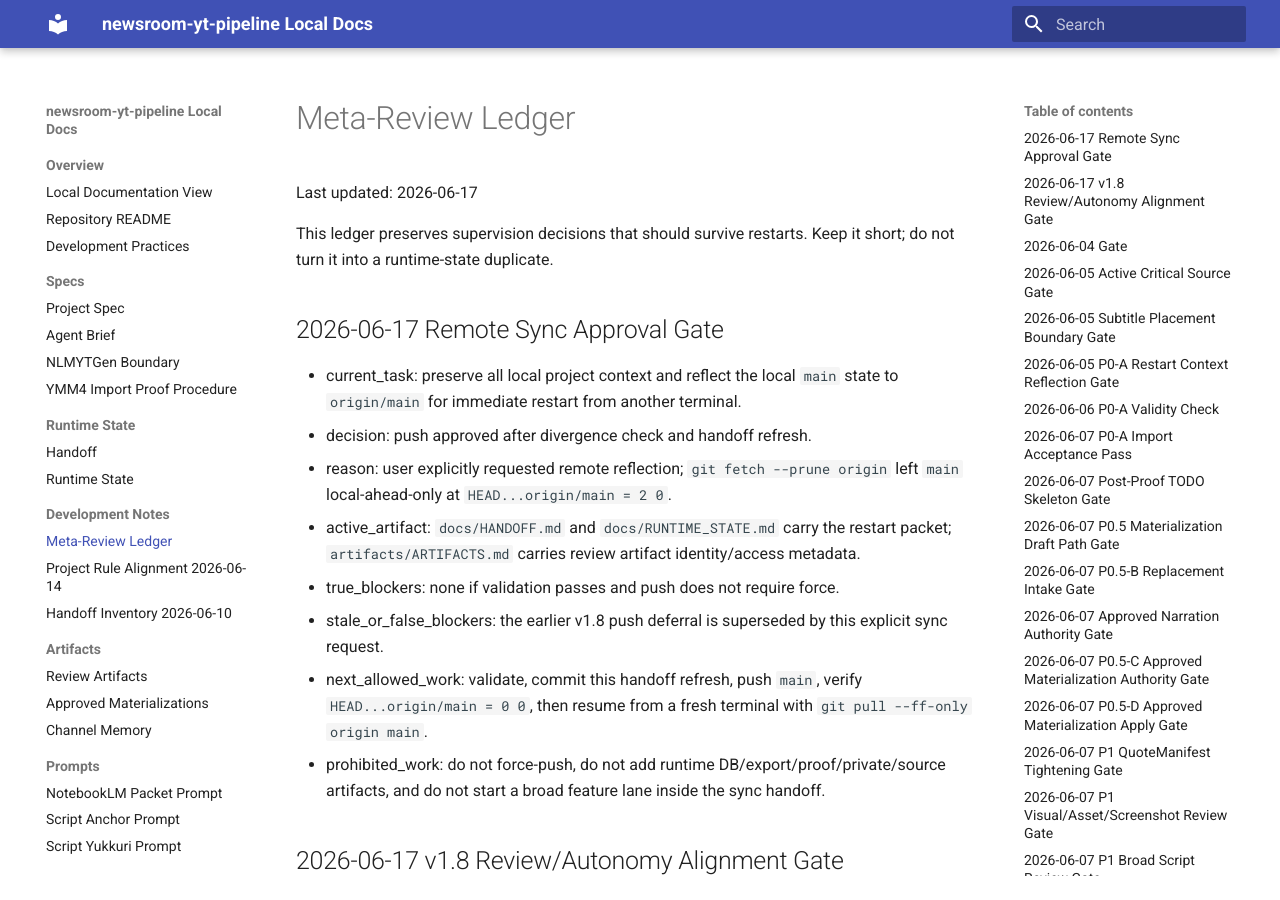
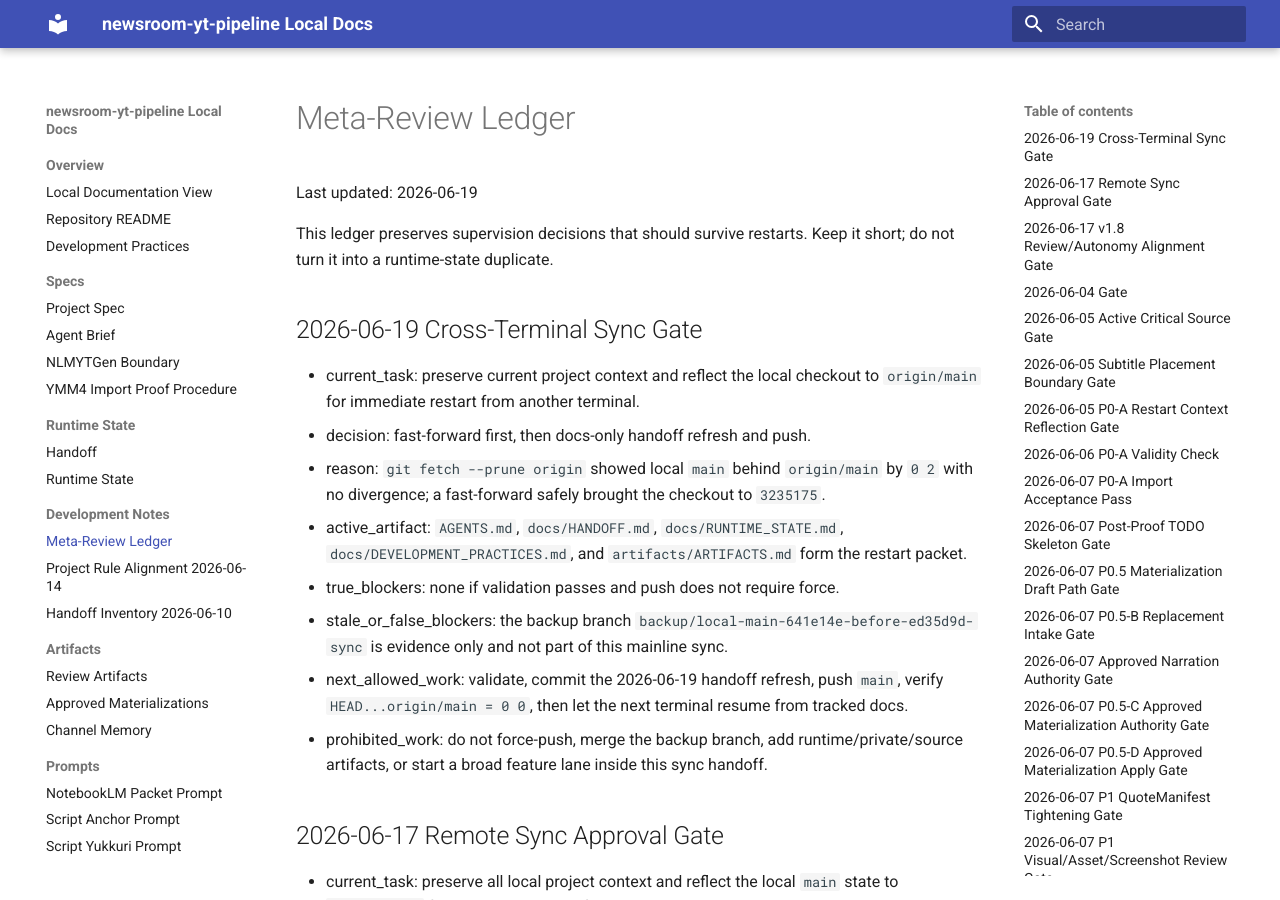
Before and after one commit to YuShimoji/newsroom-yt-pipeline, an MkDocs documentation site: the page built from .docs-view/docs/META_REVIEW_LEDGER.md, in a window 1280 px wide and 900 px high. Built offline with MkDocs 1.6.1 and Material for MkDocs 9.7.7, drawn with Linux system fonts in a browser that asks for light colours.

Commit message:
docs: refresh 2026-06-19 sync handoff

```diff
--- a/docs/META_REVIEW_LEDGER.md
+++ b/docs/META_REVIEW_LEDGER.md
@@ -1,8 +1,19 @@
 # Meta-Review Ledger
 
-Last updated: 2026-06-17
+Last updated: 2026-06-19
 
 This ledger preserves supervision decisions that should survive restarts. Keep it short; do not turn it into a runtime-state duplicate.
+
+## 2026-06-19 Cross-Terminal Sync Gate
+
+- current_task: preserve current project context and reflect the local checkout to `origin/main` for immediate restart from another terminal.
+- decision: fast-forward first, then docs-only handoff refresh and push.
+- reason: `git fetch --prune origin` showed local `main` behind `origin/main` by `0 2` with no divergence; a fast-forward safely brought the checkout to `3235175`.
+- active_artifact: `AGENTS.md`, `docs/HANDOFF.md`, `docs/RUNTIME_STATE.md`, `docs/DEVELOPMENT_PRACTICES.md`, and `artifacts/ARTIFACTS.md` form the restart packet.
+- true_blockers: none if validation passes and push does not require force.
+- stale_or_false_blockers: the backup branch `backup/local-main-641e14e-before-ed35d9d-sync` is evidence only and not part of this mainline sync.
+- next_allowed_work: validate, commit the 2026-06-19 handoff refresh, push `main`, verify `HEAD...origin/main = 0 0`, then let the next terminal resume from tracked docs.
+- prohibited_work: do not force-push, merge the backup branch, add runtime/private/source artifacts, or start a broad feature lane inside this sync handoff.
 
 ## 2026-06-17 Remote Sync Approval Gate
 
```
Also changed, not shown: docs/HANDOFF.md (+7 -1 lines), docs/RUNTIME_STATE.md (+8 -2 lines).
